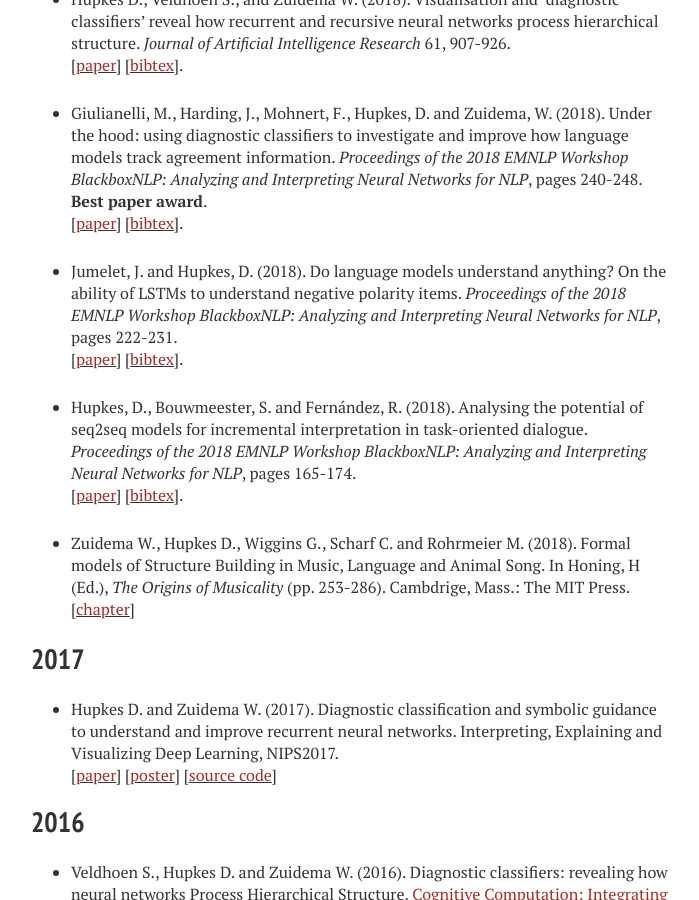
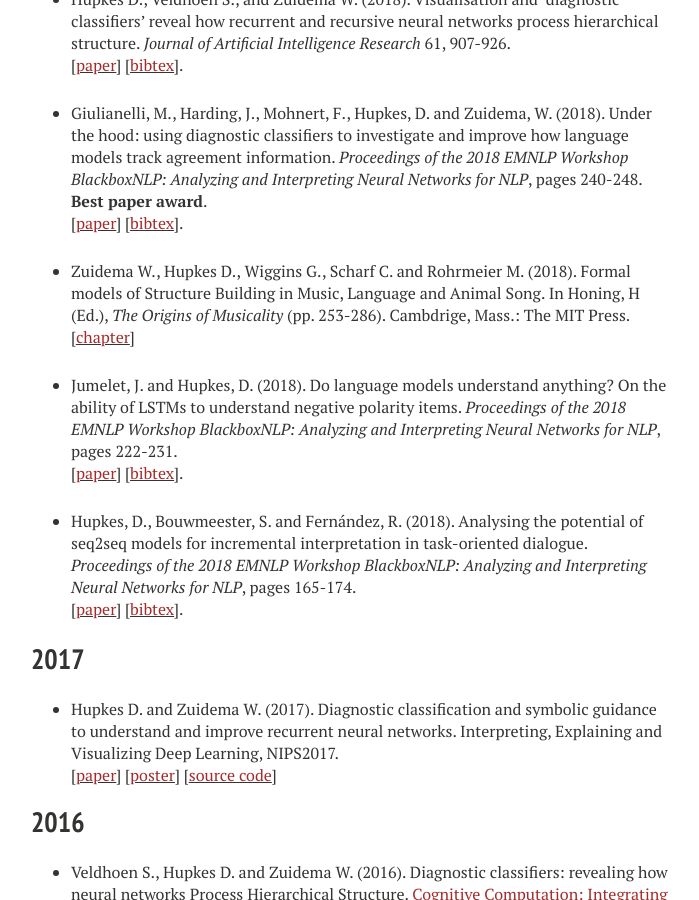
Before and after one commit to dieuwkehupkes/dieuwkehupkes.github.io, a Jekyll site: the page built from publications.md, in a window 1280 px wide and 900 px high, scrolled down 1328 px. Shown: the whole window, without its empty margins (289-988 px from the left). Built offline with Jekyll 4.4.1, drawn with Linux system fonts in a browser that asks for light colours; nearby versions of some CDN libraries; part of the change alters nothing that is shown.

Commit message:
Change order of publications

```diff
--- a/publications.md
+++ b/publications.md
@@ -52,6 +52,9 @@ Proceedings of the *20th International Conference on Computational Linguistics a
 \[[<font color="brown">paper</font>](http://aclweb.org/anthology/W18-5426){:target="blank"}\]
 \[[<font color="brown">bibtex</font>](../research/guglianelli2018under.bib){:target="blank"}\].
 
+* Zuidema W., Hupkes D., Wiggins G., Scharf C. and Rohrmeier M. (2018). Formal models of Structure Building in Music, Language and Animal Song. In Honing, H (Ed.), *The Origins of Musicality* (pp. 253-286). Cambdrige, Mass.: The MIT Press.\\
+\[[<font color="brown">chapter</font>](https://arxiv.org/abs/1901.05180){:target="blank"}\]
+
 * Jumelet, J. and Hupkes, D. (2018). Do language models understand anything? On the ability of LSTMs to understand negative polarity items. *Proceedings of the 2018 EMNLP Workshop BlackboxNLP: Analyzing and Interpreting Neural Networks for NLP*, pages 222-231.\\
 \[[<font color="brown">paper</font>](http://aclweb.org/anthology/W18-5424){:target="blank"}\]
 \[[<font color="brown">bibtex</font>](../research/jumelet2018language.bib){:target="blank"}\].
@@ -59,9 +62,6 @@ Proceedings of the *20th International Conference on Computational Linguistics a
 * Hupkes, D., Bouwmeester, S. and Fern&#x00E1;ndez, R. (2018). Analysing the potential of seq2seq models for incremental interpretation in task-oriented dialogue. *Proceedings of the 2018 EMNLP Workshop BlackboxNLP: Analyzing and Interpreting Neural Networks for NLP*, pages 165-174.\\
 \[[<font color="brown">paper</font>](http://aclweb.org/anthology/W18-5419){:target="blank"}\]
 \[[<font color="brown">bibtex</font>](../research/hupkes2018analysing.bib){:target="blank"}\].
-
-* Zuidema W., Hupkes D., Wiggins G., Scharf C. and Rohrmeier M. (2018). Formal models of Structure Building in Music, Language and Animal Song. In Honing, H (Ed.), *The Origins of Musicality* (pp. 253-286). Cambdrige, Mass.: The MIT Press.\\
-\[[<font color="brown">chapter</font>](https://arxiv.org/abs/1901.05180){:target="blank"}\]
 
 ## 2017
 
```
